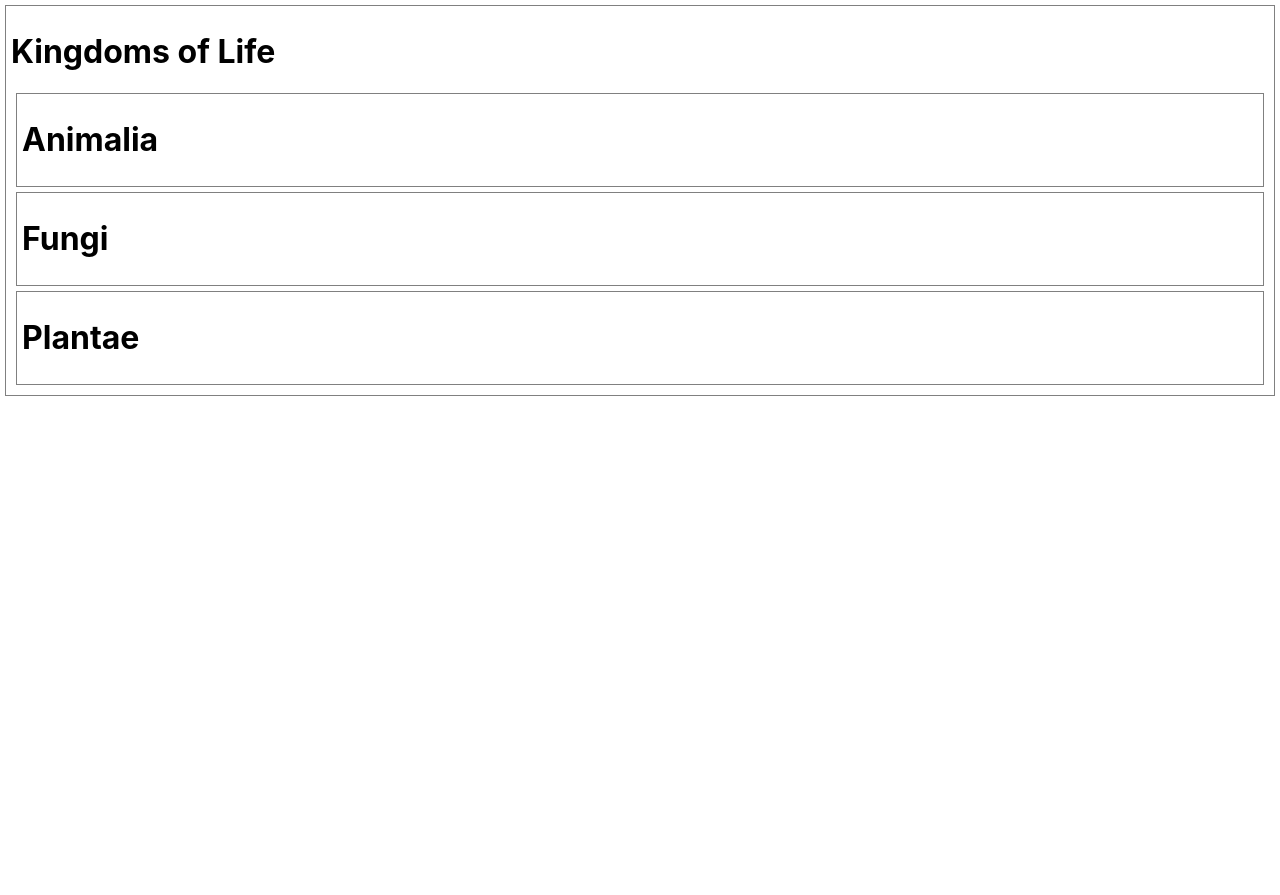
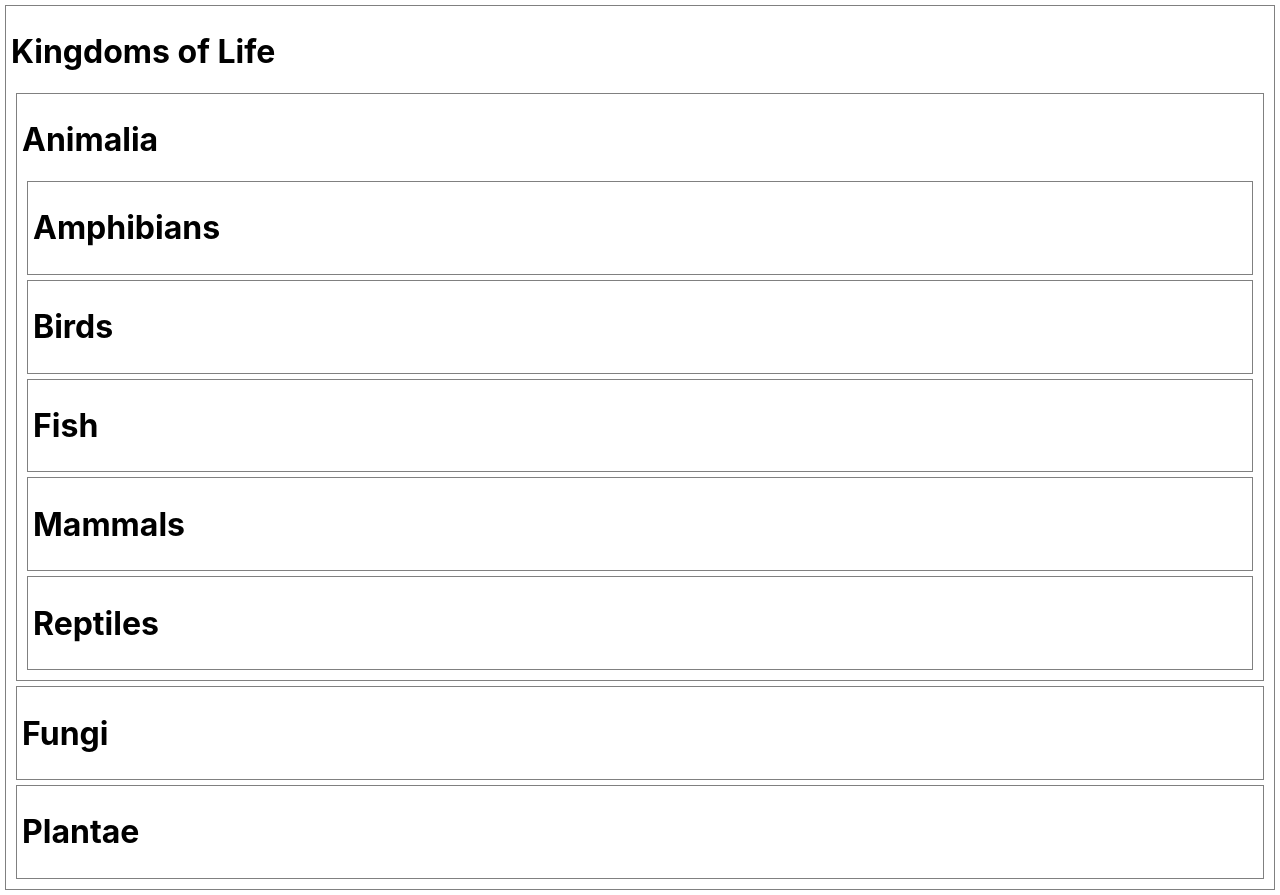
Before and after one commit to csalguera/react-rep-3, a React (Create React App) app: page / in a window 1280 px wide. Before the commit the page ends 800 px from the top, so only its background shows below. Built offline with nearby package versions, Linux system fonts and the light colour scheme.

Commit message:
add div and h1 tags to 3rd level component

```diff
--- a/src/Amphibians.jsx
+++ b/src/Amphibians.jsx
@@ -1,6 +1,7 @@
 const Amphibians = (props) => {
   return (
     <>
+      <h1>Amphibians</h1>
     </>
   )
 }
--- a/src/Animalia.jsx
+++ b/src/Animalia.jsx
@@ -8,6 +8,21 @@ const Animalia = (props) => {
   return (
     <>
       <h1>Animalia</h1>
+      <div>
+        <Amphibians />
+      </div>
+      <div>
+        <Birds />
+      </div>
+      <div>
+        <Fish />
+      </div>
+      <div>
+        <Mammals />
+      </div>
+      <div>
+        <Reptiles />
+      </div>
     </>
   )
 }
--- a/src/Birds.jsx
+++ b/src/Birds.jsx
@@ -1,6 +1,7 @@
 const Birds = (props) => {
   return (
     <>
+      <h1>Birds</h1>
     </>
   )
 }
--- a/src/Fish.jsx
+++ b/src/Fish.jsx
@@ -1,6 +1,7 @@
 const Fish = (props) => {
   return (
     <>
+      <h1>Fish</h1>
     </>
   )
 }
--- a/src/Mammals.jsx
+++ b/src/Mammals.jsx
@@ -1,6 +1,7 @@
 const Mammals = (props) => {
   return (
     <>
+      <h1>Mammals</h1>
     </>
   )
 }
--- a/src/Reptiles.jsx
+++ b/src/Reptiles.jsx
@@ -1,6 +1,7 @@
 const Reptiles = (props) => {
   return (
     <>
+      <h1>Reptiles</h1>
     </>
   )
 }
```
